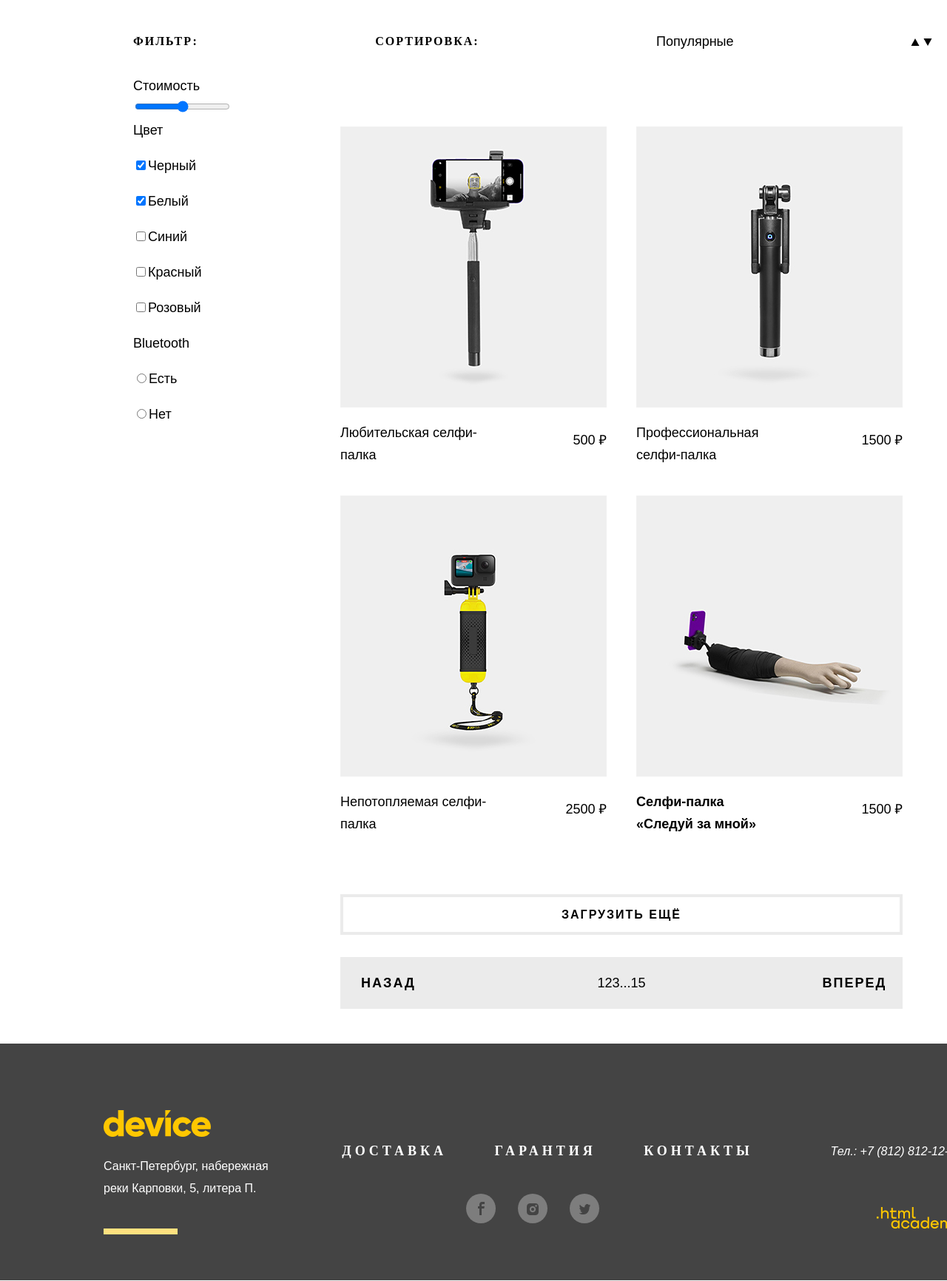
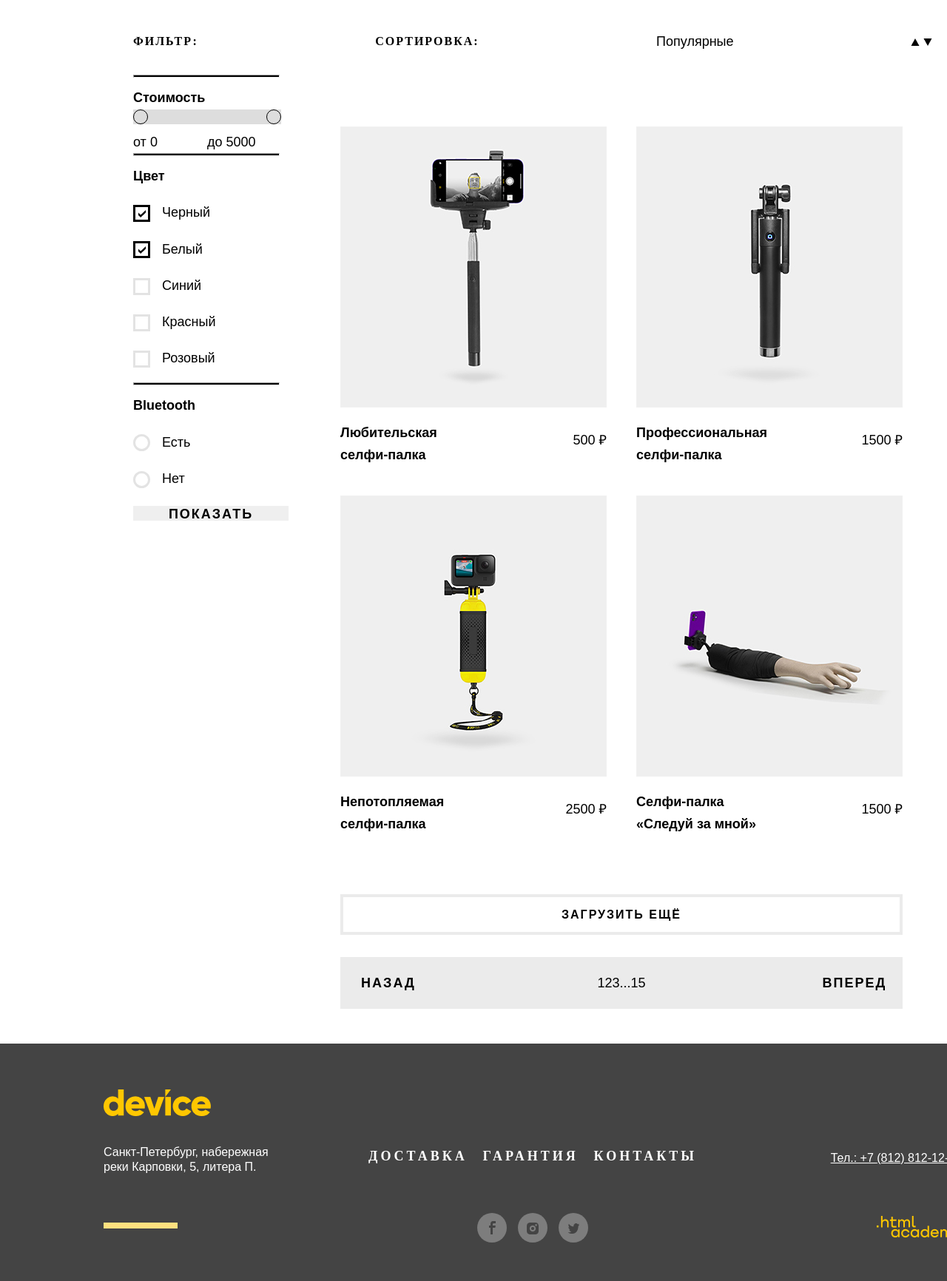
Before and after one commit to htmlacademy-htmlcss/1852051-device-33, a plain HTML site: page catalog.html in a window 1280 px wide. Shown: the part 400-2132 px from the top of the page at 74% size. Drawn offline with Linux system fonts and the light colour scheme.

Commit message:
fix index.html fix checkbox and radio fix footer scc

```diff
--- a/catalog.html
+++ b/catalog.html
@@ -1,5 +1,5 @@
 <!DOCTYPE html>
-<html lang="en" xmlns="http://www.w3.org/1999/html" xmlns="http://www.w3.org/1999/html">
+<html lang="en" xmlns="http://www.w3.org/1999/html" xmlns="http://www.w3.org/1999/html" xmlns="http://www.w3.org/1999/html">
 <head>
   <meta charset="UTF-8">
   <link rel="stylesheet" type="text/css" href="css/style.css">
@@ -90,17 +90,40 @@
       </div>
       <div class="sort-products">
         <div class="filter">
-          <span>Стоимость</span>
-          <div class="range"><input type="range" min="0" max="5000" step="1"></div>
-          <span>Цвет</span>
-          <p><input type="checkbox" value="black" id="check-1" checked><label for="check-1">Черный</label></p>
-          <p><input type="checkbox" value="white" id="check-2" checked><label for="check-2">Белый</label></p>
-          <p><input type="checkbox" value="blue" id="check-3"><label for="check-3">Синий</label></p>
-          <p><input type="checkbox" value="red" id="check-4"><label for="check-4">Красный</label></p>
-          <p><input type="checkbox" value="pink" id="check-5"><label for="check-2">Розовый</label></p>
-          <span>Bluetooth</span>
-          <p><input type="radio" name="bluetooth" id="yes" value="yes"><label for="yes">Есть</label></p>
-          <p><input type="radio" name="bluetooth" id="no" value="no"><label for="no">Нет</label></p>
+          <hr/>
+          <span class="form-span">Стоимость</span>
+          <div class="ranges-container">
+            <div class="range">
+              <input type="range" min="0" max="5000" label="Min" value="0" class="AgeRange left">
+              <span class="age-num">
+                 <span class="text-mute">от</span>
+                 <span class="text-success text-bold">0</span>
+              </span>
+            </div>
+            <div class="range">
+              <input type="range" min="100" max="5000" label="Max" value="5000" class="AgeRange right">
+              <span class="AgeNum">
+                <span class="text-mute">до</span>
+                <span class="text-success text-bold">5000</span>
+               </span>
+            </div>
+          </div>
+          <hr/>
+          <div class="checkbox-color">
+            <span class="form-span">Цвет</span>
+            <p><input type="checkbox" value="black" id="check-1" checked><label class="check" for="check-1">Черный</label></p>
+            <p><input type="checkbox" value="white" id="check-2" checked><label class="check" for="check-2">Белый</label></p>
+            <p><input type="checkbox" value="blue" id="check-3"><label class="check" for="check-3">Синий</label></p>
+            <p><input type="checkbox" value="red" id="check-4"><label class="check" for="check-4">Красный</label></p>
+            <p><input type="checkbox" value="pink" id="check-5"><label class="check" for="check-5">Розовый</label></p>
+          </div>
+          <hr/>
+          <div class="bluetooth">
+            <span class="form-span">Bluetooth</span>
+            <p><input type="radio" name="bluetooth" id="yes" value="yes"><label class="label-radio" for="yes">Есть</label></p>
+            <p><input type="radio" name="bluetooth" id="no" value="no"><label class="label-radio" for="no">Нет</label></p>
+          </div>
+          <input type="button" class="sort-button background-yellow-line" value="Показать">
         </div>
         <div class="main-content">
           <ul class="products-list">
@@ -109,7 +132,7 @@
                 <img class="product-card-img" src="images/content/product-1.jpg" alt="img-1" width="360" height="380"/>
                 <div class="description-img">
                   <div class="name-item">
-                    <span>Любительская селфи-палка</span>
+                    <span><b>Любительская селфи-палка</b></span>
                   </div>
                   <div class="price">
                     <span>500 ₽</span>
@@ -122,7 +145,7 @@
                 <img src="images/content/product-2.jpg" alt="img-2" width="360" height="380">
                 <div class="description-img">
                   <div class="name-item">
-                    <span>Профессиональная селфи-палка</span>
+                    <span><b>Профессиональная селфи-палка</b></span>
                   </div>
                   <div class="price">
                     <span>1500 ₽</span>
@@ -135,7 +158,7 @@
                 <img src="images/content/product-3.jpg" alt="img-3" width="360" height="380">
                 <div class="description-img">
                   <div class="name-item">
-                    <span>Непотопляемая селфи-палка</span>
+                    <span><b>Непотопляемая селфи-палка</b></span>
                   </div>
                   <div class="price">
                     <span>2500 ₽</span>
--- a/css/style.css
+++ b/css/style.css
@@ -13,7 +13,7 @@ a {
   color: black;
 }
 
-h1, .big-size {
+h1, .big-size-text {
   font-size: 50px;
   font-weight: 800;
   line-height: 50px;
@@ -221,12 +221,14 @@ section {
   font-weight: 800;
   font-size: 18px;
   width: 470px;
+  padding: 0;
   text-transform: uppercase;
   margin-right: 50px;
   margin-left: auto;
   margin-top: 30px;
   align-items: center;
   list-style: none;
+  cursor: pointer;
 }
 
 .decoration {
@@ -240,8 +242,8 @@ section {
   font-size: 180px;
   color: #FFFFFF;
   font-weight: 700;
-  margin-left: 855px;
-  margin-top: 60px;
+  margin-left: 850px;
+  margin-top: 65px;
 }
 
 .header-content {
@@ -278,28 +280,47 @@ section {
   position: relative;
 }
 
+.description-product p {
+  display: inline-block;
+  margin-top: 0;
+  margin-bottom: 61px;
+}
+
+.big-size-text {
+  display: inline-block;
+  margin-bottom: 29px;
+}
+
 .link-to-product {
   display: flex;
   justify-content: space-between;
+  margin-bottom: 59px;
 }
 
 .product {
   display: flex;
   width: 305px;
-  margin-top: 30px;
 }
 
-.product .characteristic:last-child {
-  font-size: 16px;
+.product .characteristic:first-child {
+  margin-right: 20px;
 }
 
-.distance {
+.ellipse img:not(:last-child) {
+  margin-right: 20px;
+}
+
+.meters {
   font-size: 36px;
   font-weight: 400;
 }
 
-.characteristic .distance:first-child {
+.characteristic .meters:nth-child(2) {
   width: 110px;
+}
+
+.distance {
+  font-size: 16px;
 }
 
 /*main*/
@@ -311,6 +332,9 @@ section {
   display: flex;
   list-style-type: none;
   justify-content: space-between;
+  padding: 0;
+  margin-top: 70px;
+  margin-bottom: 70px;
 }
 
 .assortment li {
@@ -342,7 +366,6 @@ section {
   height: 320px;
   display: grid;
   grid-template-columns: 1fr 4fr;
-  border: 2px solid black;
 }
 
 .conditions {
@@ -403,7 +426,7 @@ section {
   margin-bottom: 70px;
 }
 
-.delivery-exclusive div {
+.delivery-exclusive div:first-child {
   height: 100%;
   width: 125px;
   align-self: center;
@@ -421,7 +444,18 @@ section {
   background-color: #FFE17F;
 }
 
-.delivery-exclusive img {
+.attention-logo {
+  height: 40px;
+  width: 40px;
+  border-radius: 50%;
+  background-color: rgba(220, 220, 220, 0.5);
+  margin: 15px;
+  display: flex;
+  justify-content: center;
+  align-items: center;
+}
+
+.delivery-logo img {
   position: relative;
   top: 30px;
   left: 30px;
@@ -436,21 +470,53 @@ section {
   margin-bottom: 70px;
 }
 
-.contact-info h1 {
-  margin-top: 60px;
+.contact-info p {
+  margin-top: 0;
+  margin-bottom: 30px;
 }
 
+.contact-info h3 {
+  margin-top: 0;
+  margin-bottom: 15px;
+}
 
-.company-info a {
-  margin-left: 35px;
+.contact-info h1 {
+  margin-top: 40px;
+  margin-bottom: 48px;
 }
 
 .company-contact a {
   margin-left: 15px;
 }
 
+address {
+  font-style: inherit;
+  margin-bottom: 30px;
+}
+
+address a {
+  text-decoration: underline;
+}
+
+.working-time {
+  list-style: none;
+  padding: 0;
+  margin-top: 0;
+  margin-bottom: 40px;
+}
+
+.transport-company {
+  padding: 0;
+  margin-bottom: 40px;
+}
+
 .transport-company li {
   color: #FFE17F;
+  margin-bottom: 15px;
+}
+
+transport-company li:not(:last-child) {
+  margin-bottom: 0;
 }
 
 .transport-company span {
@@ -485,17 +551,28 @@ section {
 .mailing-content {
   display: grid;
   grid-template-columns: 1fr 1fr;
-  align-items: center;
 }
+
+.mailing-content span {
+  display: inline-block;
+  margin-top: 64px;
+  margin-bottom: 144px;
+}
+
+.mailing-content p {
+  display: inline-block;
+  margin-top: 74px;
+  margin-bottom: 144px;
+}
+
 
 .mailing-form {
   display: flex;
   position: relative;
-  height: 65px;
+  height: 57px;
   width: 100%;
   margin-left: auto;
   margin-right: auto;
-  margin-top: 155px;
   justify-content: space-between;
   align-items: baseline;
 }
@@ -505,17 +582,24 @@ section {
 }
 
 .email {
-  width: 560px;
-  height: 55px;
+  width: 557px;
+  height: 57px;
   border-top: none;
   border-left: none;
   border-right: none;
-  border-bottom: 2px solid #CECECE;
-  background-color: #F0F0F0
+  border-bottom: 3px solid #CECECE;
+  background-color: #F0F0F0;
+  box-sizing: border-box;
 }
 
 .email:focus {
   outline: 0;
+}
+
+.email::placeholder {
+  font-size: 18px;
+  color: #444444;
+  opacity: 50%;
 }
 
 .submit :focus {
@@ -529,7 +613,7 @@ section {
   font-weight: 800;
   text-transform: uppercase;
   letter-spacing: 2px;
-  border: 2px solid #CECECE;
+  border: 3px solid #CECECE;
   margin-left: -4px;
   height: 64px;
 }
@@ -539,23 +623,25 @@ section {
   width: 100%;
   height: 420px;
   background-color: #F0F0F0;
-  bottom: 435px;
+  bottom: 420px;
   z-index: -10;
-  margin-bottom: -435px;
+  margin-bottom: -420px;
 }
 
 /*footer*/
 .footer-content {
-  display: grid;
-  grid-template-columns: 250px 660px 250px;
+  display: flex;
+  justify-content: space-between;
   width: 1160px;
-  height: 220px;
+  height: 100%;
   margin: auto;
-  padding-top: 80px;
 }
 
 .footer-logo p {
   font-size: 16px;
+  margin-top: 0;
+  margin-bottom: 64px;
+  line-height: 20px;
 }
 
 footer a {
@@ -567,17 +653,26 @@ footer a {
   position: relative;
   margin-left: auto;
   margin-right: auto;
-  height: 320px;
+  height: 321px;
   left: 0;
   top: 0;
   color: #FFFFFF;
   background-color: #444444;
 }
 
+.footer-logo {
+  width: 250px;
+}
+
+.footer-logo img {
+  margin-top: 62px;
+  margin-bottom: 30px;
+}
+
 .footer-logo::before {
   content: '';
   position: absolute;
-  top: 250px;
+  top: 242px;
   display: inline-block;
   width: 250px;
   max-width: 100px;
@@ -586,35 +681,38 @@ footer a {
   z-index: 1;
 }
 
+.footer-conditions {
+  width: 444px;
+  margin-top: 137px;
+}
+
 .navigation-list {
   display: flex;
-  margin-left: auto;
-  margin-right: auto;
-  justify-content: space-around;
+  justify-content: space-between;
   font-family: Raleway, serif;
   font-weight: 800;
   font-size: 18px;
-  height: 50px;
   text-transform: uppercase;
-  margin-top: 30px;
-  letter-spacing: 5px;
+  letter-spacing: 4px;
   align-items: center;
   list-style: none;
+  padding: 0;
+  margin-top: 0;
+  margin-bottom: 62px;
 }
 
 .footer-contact {
-  height: 180px;
-  margin-top: 40px;
+  width: 250px;
   text-align: right;
+  margin-bottom: 0;
 }
 
 .footer-contact a {
+  display: inline-block;
   color: #FFFFFF;
   font-size: 16px;
-}
-
-.footer-contact img {
-  margin-top: 60px;
+  margin-top: 140px;
+  margin-bottom: 63px;
 }
 
 .social-contact {
@@ -627,10 +725,13 @@ footer a {
   width: 40px;
   border-radius: 50%;
   background-color: rgba(255, 255, 255, 0.3);
-  margin: 15px;
   display: flex;
   justify-content: center;
   align-items: center;
+}
+
+.social-icons-circle:not(:last-child) {
+  margin-right: 15px;
 }
 
 .social-icons-circle a {
@@ -680,10 +781,18 @@ footer a {
   margin: 0 10px;
 }
 
+.wrapper-color {
+  display: table-cell;
+  width: 1440px;
+  background-color: #a8d9e8;
+  vertical-align: middle;
+  text-align: center;
+}
+
 .filter-list {
   display: flex;
   justify-content: space-between;
-
+  margin-bottom: 30px;
 }
 
 .filter-span, .sort-span {
@@ -694,10 +803,109 @@ footer a {
   text-transform: uppercase;
 }
 
+hr {
+  width: 196px;
+  height: 2px;
+  color: #000000;
+  background-color: #000000;
+  margin: 0 0 12px 0;
+}
+
+.form-span {
+  font-weight: bold;
+  font-size: 18px;
+}
+
+input[type="checkbox"] {
+  display: none;
+}
+
+.check {
+  color: #000;
+  cursor: default;
+  font-weight: normal;
+  line-height: 30px;
+  vertical-align: middle;
+}
+
+.check:before {
+  content: " ";
+  color: #000;
+  display: inline-block;
+  font: 12px/20px Arial;
+  margin-right: 16px;
+  position: relative;
+  text-align: center;
+  width: 17px;
+  height: 17px;
+  background: #FFF;
+  border: 3px solid #e3e3e3;
+  vertical-align: middle;
+}
+
+input:checked + .check:before {
+  content: url("../images/icons/checkbox.png");
+  border: 3px solid black;
+}
+
+input:disabled + .check:before {
+  background: #eee;
+  color: #aaa;
+}
+
+.checkbox-color p {
+  font-weight: 400;
+}
+
+input[type="radio"] {
+  display: none;
+}
+
+.label-radio {
+  color: #000;
+  cursor: default;
+  font-weight: normal;
+  line-height: 30px;
+  padding: 10px 0;
+  vertical-align: middle;
+}
+
+.label-radio:before {
+  content: " ";
+  color: #000;
+  display: inline-block;
+  font: 9px/20px Arial;
+  border-radius: 50%;
+  margin-right: 16px;
+  position: relative;
+  text-align: center;
+  width: 17px;
+  height: 17px;
+  background: #FFF;
+  border: 3px solid #e3e3e3;
+  vertical-align: middle;
+}
+
+
+input:checked + .label-radio:before {
+  content: url("../images/icons/radio.png");
+  border: 3px solid black;
+}
+
+input:disabled + .label-radio:before {
+  background: #eee;
+  color: #aaa;
+}
+
+.sort-button {
+  width: 210px;
+  height: 20px;
+  border: none;
+}
+
 .sort-products {
   display: grid;
   grid-template-columns: 1fr 840px;
-  margin-top: 30px;
 }
 
 .products-list {
@@ -772,3 +980,55 @@ footer a {
 .loading-buttons {
   text-align: center;
 }
+
+.age-num {
+  position: relative;
+  text-align: center;
+}
+
+.ranges-container {
+  display: flex;
+  width: 200px;
+}
+
+.ranges-container .range {
+  width: 100px;
+}
+
+.ranges-container .range input[type="range"] {
+  width: 100%;
+}
+
+input[type="range"] {
+  overflow: hidden;
+  margin: auto;
+  -webkit-appearance: initial;
+  position: relative;
+  height: 20px;
+  width: 200px;
+  cursor: pointer;
+}
+
+input[type="range"]:focus {
+  outline: black;
+}
+
+.left::-webkit-slider-thumb {
+  -webkit-appearance: none;
+  width: 20px;
+  height: 20px;
+  border-radius: 50%;
+  background: #ddd;
+  border: 1px solid black;
+  box-shadow: 50vw 0 0 100vw #ddd;
+}
+
+.right::-webkit-slider-thumb {
+  -webkit-appearance: none;
+  width: 20px;
+  height: 20px;
+  background: #ddd;
+  border-radius: 50%;
+  border: 1px solid black;
+  box-shadow: -100vw 0 0 100vw #ddd;
+}
```
Also changed, not shown: index.html (+12 -11 lines), images/icons/checkbox.png (added), images/icons/i.png (added), images/icons/radio.png (added). Lines whose indentation alone changed are shown as unchanged.
